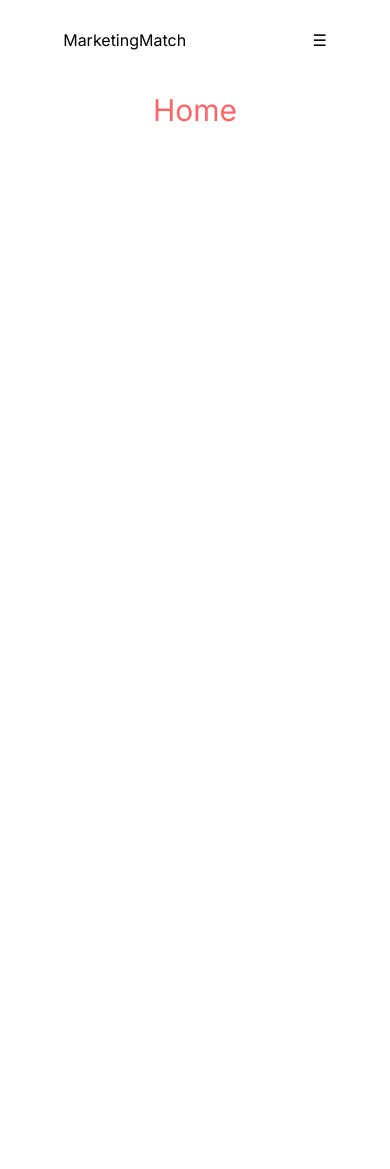
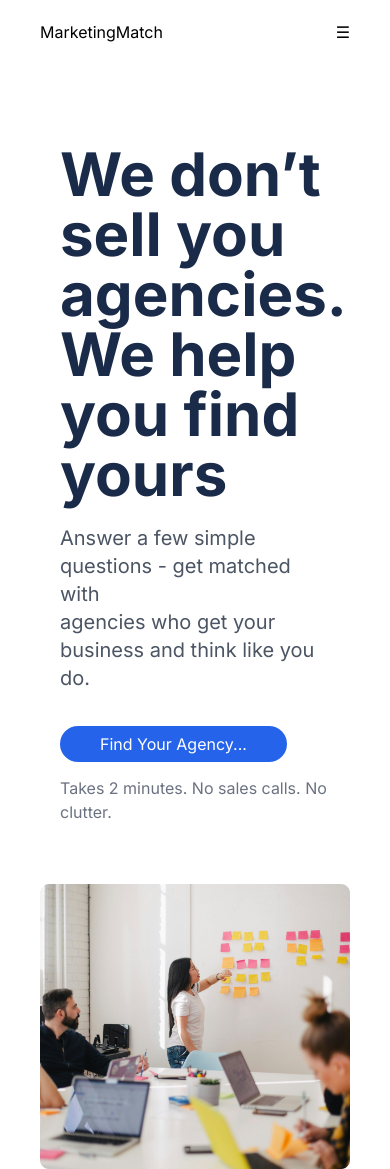
Before and after one commit to godslonelymann/MarketingMatch, a Next.js app: page / in a window 390 px wide. Before the commit the page ends 844 px from the top, so only its background shows below. Built offline with nearby package versions, Linux system fonts and the light colour scheme.

Commit message:
Update Hero Section; Responsiveness is yet to be completed

```diff
--- a/src/app/components/HeroSection.jsx
+++ b/src/app/components/HeroSection.jsx
@@ -1,9 +1,34 @@
+import CTAButton from "./ui/CTAButton";
 
 
 function HeroSection() {
   return (
-    <div>HeroSection</div>
+    <>
+   <div className="flex justify-center mt-10 mx-10 max-w-screen-xl md:mx-auto">
+     <div className="grid grid-cols-1 md:grid-cols-2 gap-10 mt-10 ">
+      <div className="flex flex-col justify-center space-y-5 p-5">
+        <h1 className="font-[700] text-6xl text-[#1A2B4A] ">We don’t sell you agencies. We help you find yours</h1>
+        <h1 className="font-[400] text-xl text-[#4B5563] ">Answer a few simple questions - get matched with<br/>agencies who get your business and think like you do.</h1>
+        <div className="mt-5">
+          <CTAButton
+          className=""
+          title="Find Your Agency..." />
+          <p className="font-[400] text-xm mt-5 text-[#6B7280] ">Takes 2 minutes. No sales calls. No clutter.</p>
+        </div>
+      </div>
+      <div  className="">
+        <div className="flex justify-center">
+          <img
+          width={"544px"}
+          height={"500px"}
+          src="FRAME.png"
+          alt="hero-section-image" />
+        </div>
+      </div>
+    </div>
+   </div>
+    </>
   )
 }
 
-export default HeroSection
+export default HeroSection;
--- a/src/app/components/Navbar.jsx
+++ b/src/app/components/Navbar.jsx
@@ -2,6 +2,7 @@
 
 import Link from "next/link";
 import { useState } from "react";
+import CTAButton from "./ui/CTAButton";
 
 // import About from "../About/page";
 
@@ -18,7 +19,7 @@ function Navbar(){
     }
     return(
         <>
-            <div className="flex justify-around mt-7 items-center text-base ">
+            <div className="flex justify-between mx-10 mt-5 md:mx-auto max-w-screen-xl items-center text-base">
                 <Link
                 className=" "
                 href="/">MarketingMatch</Link>
@@ -33,9 +34,7 @@ function Navbar(){
                     <Link href="/AgencyTypes">Agency Types</Link>
                     <Link href="/About">About</Link>
                     <Link href="/AgencyTypes">Login</Link>
-                    <Link
-                    className="p-2 px-10 bg-[#2563EB] rounded-3xl text-white"
-                    href="/FindYourAgency">Find your Agency...</Link>
+                    <CTAButton title="Find Your Agency..."/>
                 </div>
             </div>
 
@@ -62,7 +61,7 @@ function Navbar(){
 
 
 
-                </div>}
+            </div>}
 
 
 
--- /dev/null
+++ b/src/app/components/ui/CTAButton.jsx
@@ -0,0 +1,13 @@
+import Link from "next/link";
+
+function CTAButton({title, className=""}){
+
+    return(
+        <Link
+        className={`p-2 px-10 bg-[#2563EB] rounded-3xl text-white ${className}`}
+        href="/FindYourAgency">{title}
+        </Link>
+    );
+}
+
+export default CTAButton;
--- a/src/app/layout.js
+++ b/src/app/layout.js
@@ -1,6 +1,7 @@
 import { Inter } from 'next/font/google';
 import "./globals.css";
 import Navbar from './components/Navbar';
+// import CTAButton from './components/ui/CTAButton';
 
 const inter = Inter({ subsets: ['latin'] });
 
--- a/src/app/page.js
+++ b/src/app/page.js
@@ -12,8 +12,9 @@ function Home() {
   return (
 
    <>
-    <h1 className="text-3xl text-center text-red-400 mt-10">Home</h1>
-
+    {/* <h1 className="text-3xl text-center text-red-400 mt-10">Home</h1> */}
+    {/* <Navbar /> */}
+    <HeroSection />
 
    </>
 
```
Also changed, not shown: public/FRAME.png (added).
